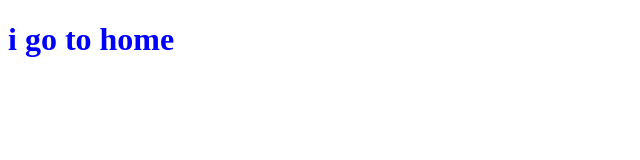
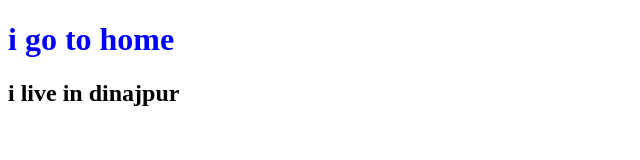
Before and after one commit to me2sumanislam/git-way, a plain HTML site: page index.html in a window 1280 px wide. Shown: the whole page, without its empty margins (0-640 px from the left). Drawn offline with Linux system fonts and the light colour scheme.

Commit message:
add this code

```diff
--- a/index.html
+++ b/index.html
@@ -8,5 +8,6 @@
  </head>
  <body>
 <h1>i go to home</h1>
+<h2>i live in dinajpur</h2>
  </body>
  </html>
```
